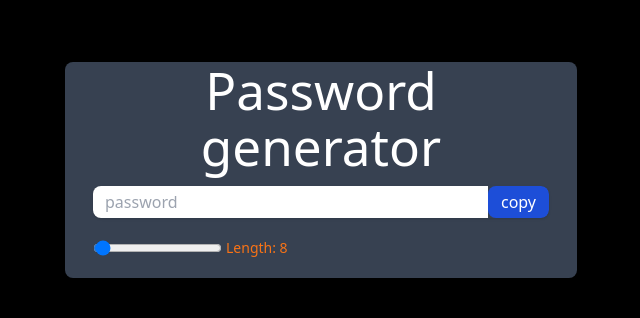
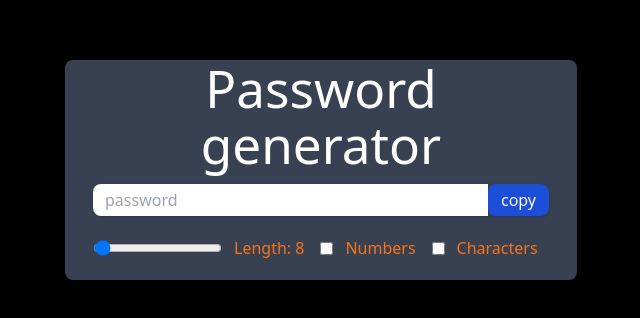
Before and after one commit to blackie19/passwordGenerator, a React (Vite) app: page / in a window 1280 px wide. Shown: the part 230-548 px from the top of the page, without its empty margins (319-959 px from the left). Built offline with nearby package versions, Linux system fonts and the light colour scheme.

Commit message:
add input for char and num with label.

```diff
--- a/src/App.jsx
+++ b/src/App.jsx
@@ -51,8 +51,8 @@ function App() {
               >copy</button>
         </div>
 
-         <div className='flex text-sm gap-x-2'>
-           <div className='flex items-center gap-x-1 py-5'>
+         <div className='flex text-md gap-x-4'>
+           <div className='flex items-center gap-x-3 py-5'>
              <input
 
                type="range"
@@ -64,6 +64,28 @@ function App() {
              />
                <label>Length: {length}</label>
            </div>
+           <div className="flex items-center gap-x-3">
+             <input
+               type="checkbox"
+               defaultChecked={numberAllowed}
+               id="numberInput"
+               onChange={() => {
+               setnumberAllowed((prev) => !prev);
+                }}
+              />
+              <label htmlFor="numberInput">Numbers</label>
+            </div>
+            <div className="flex items-center gap-x-3">
+              <input
+                type="checkbox"
+                defaultChecked={charAllowed}
+                id="characterInput"
+               onChange={() => {
+                  setcharAllowed((prev) => !prev )
+               }}
+             />
+              <label htmlFor="characterInput">Characters</label>
+            </div>
          </div>
 
      </div>
```
